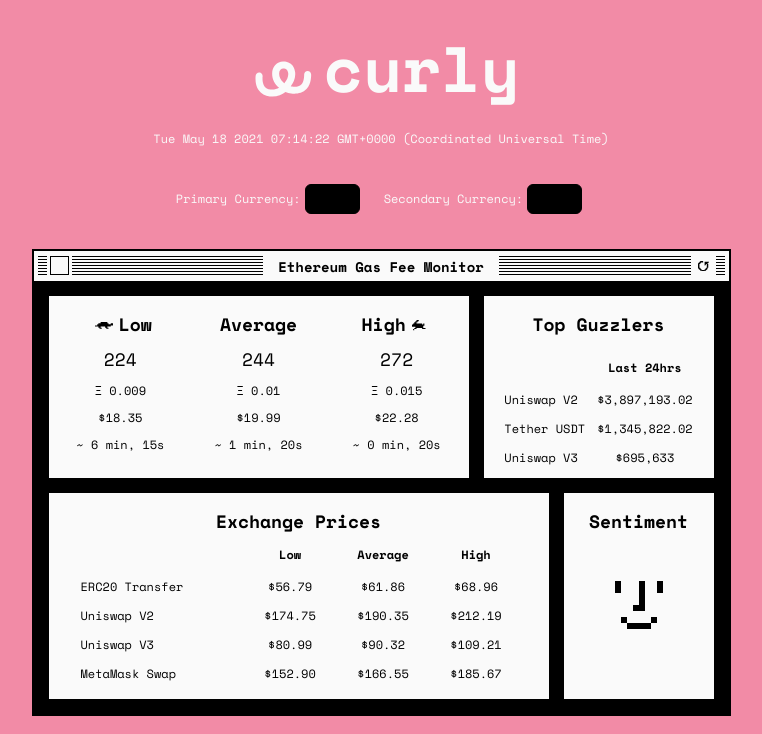
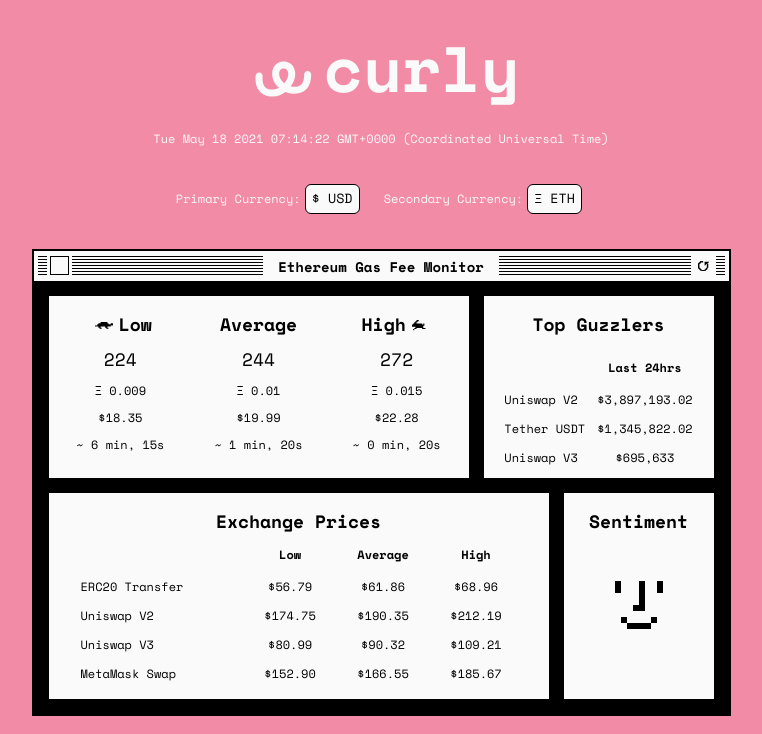
Before and after one commit to oisa/curly, a React (Create React App) app: page / in a window 1280 px wide. Shown: the top 734 px of the page, without its empty margins (259-1021 px from the left). Built offline with nearby package versions, Linux system fonts and the light colour scheme.

Commit message:
Small CSS tweak updates background of dropdown.

```diff
--- a/src/App.css
+++ b/src/App.css
@@ -126,7 +126,7 @@
   font-family: 'Space Mono', monospace;
   -webkit-appearance: none;
   cursor: pointer;
-  background-color: rgb(var(--primary-window));
+  background-color: rgb(var(--secondary-window));
 }
 
 input[type="field" i] {
```
